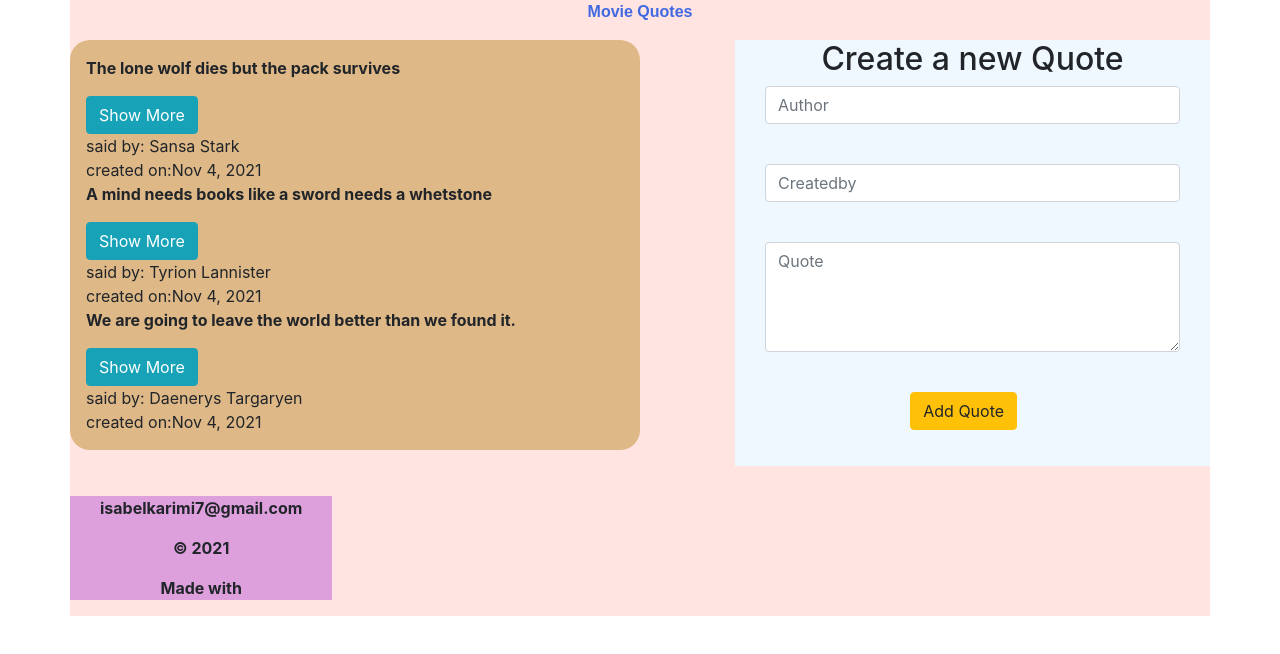
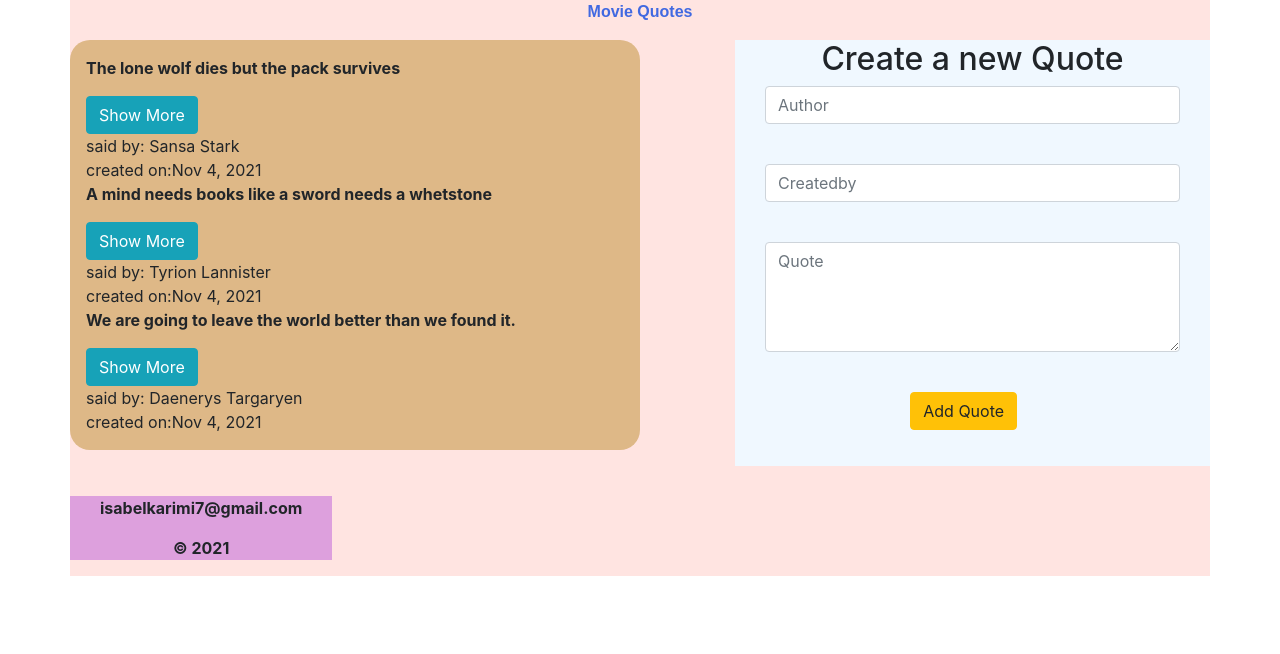
Before and after one commit to IsabelKarimi/AppQuotes, an Angular app in the folder AppQuotes/: page / in a window 1280 px wide. Shown: the top 654 px of the page. Built offline with nearby package versions, Linux system fonts and the light colour scheme.

Commit message:
Update footer.component.html

```diff
--- a/AppQuotes/src/app/footer/footer.component.html
+++ b/AppQuotes/src/app/footer/footer.component.html
@@ -1,8 +1,7 @@
 <div class="container" id="footer">
     <div class="container text-center">
         <p><b>isabelkarimi7@gmail.com</b></p>
-        <p><b>&copy; 2021</b></p>
-        <p><b>Made with<span class="fa fa-heart" style="color: red;" aria-hidden="true"></span></b></p>
+      <p><b>&copy; 2021</b></p>
     </div>
 
 </div>
```
